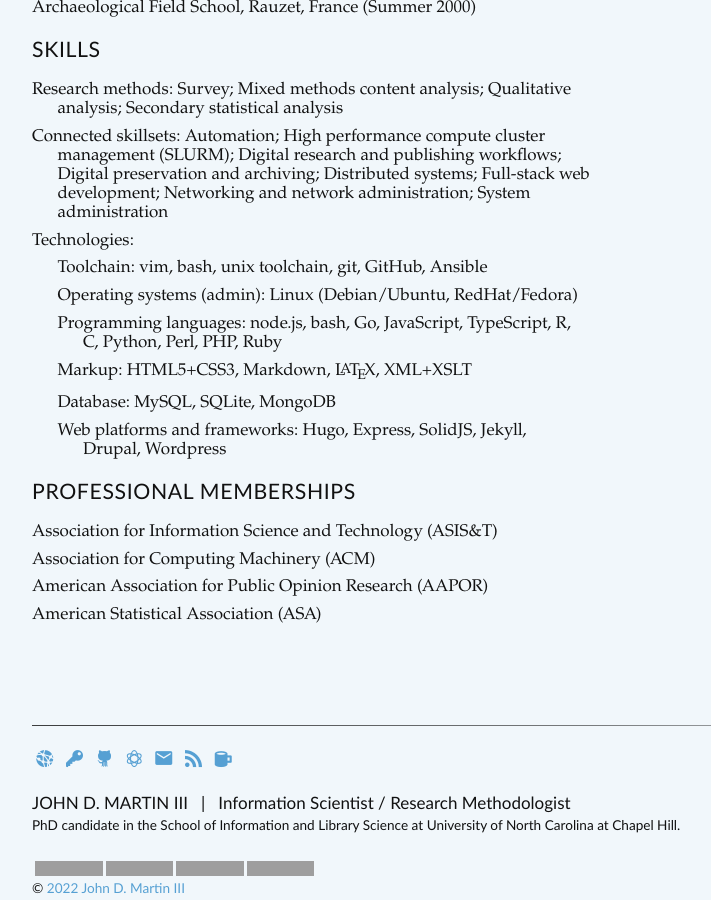
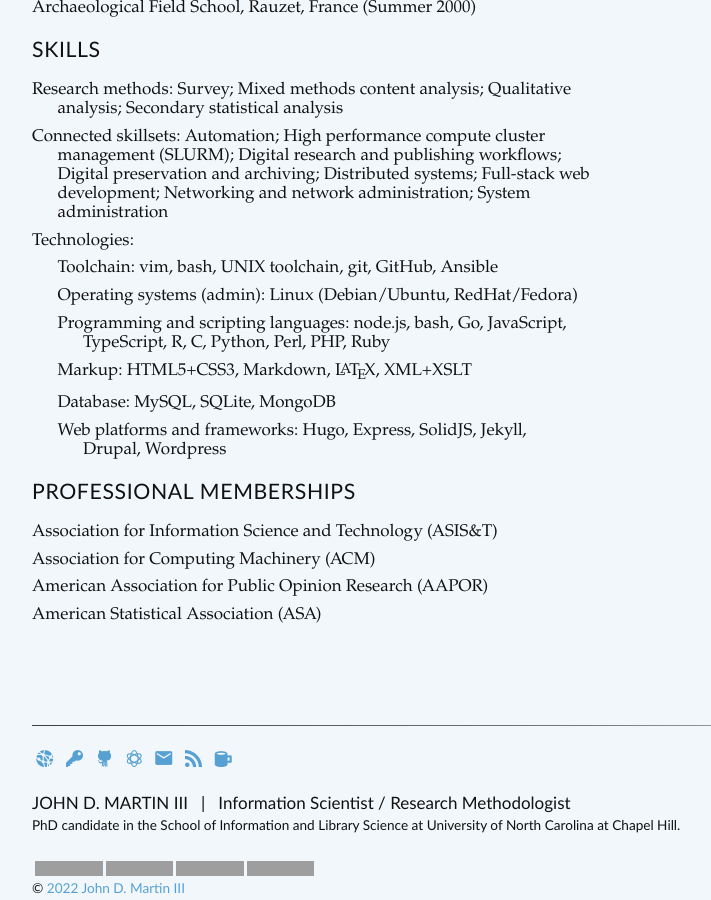
Before and after one commit to jdmar3/jdmar3.github.io, a Jekyll site: the page built from cv/index.md, in a window 1280 px wide and 900 px high, scrolled down 8041 px, cut to the strip 0-900 px from the top of the window. Shown: the whole strip, without its empty margins (48-759 px from the left). Built offline with Jekyll 4.4.1, drawn with Linux system fonts in a browser that asks for light colours; Markdown is read by kramdown in place of the engine named in the settings; grey boxes are pictures that could not be loaded.

Commit message:
update tech CV

```diff
--- a/cv/index.md
+++ b/cv/index.md
@@ -241,9 +241,9 @@
 - Research methods: Survey; Mixed methods content analysis; Qualitative analysis; Secondary statistical analysis
 - Connected skillsets: Automation; High performance compute cluster management (SLURM); Digital research and publishing workflows; Digital preservation and archiving; Distributed systems; Full-stack web development; Networking and network administration; System administration
 - Technologies:
-	- Toolchain: vim, bash, unix toolchain, git, GitHub, Ansible
+	- Toolchain: vim, bash, UNIX toolchain, git, GitHub, Ansible
 	- Operating systems (admin): Linux (Debian/Ubuntu, RedHat/Fedora)
-	- Programming languages: node.js, bash, Go, JavaScript, TypeScript, R, C, Python, Perl, PHP, Ruby
+	- Programming and scripting languages: node.js, bash, Go, JavaScript, TypeScript, R, C, Python, Perl, PHP, Ruby
 	- Markup: HTML5+CSS3, Markdown, L<sup style="font-size: 0.85em; vertical-align: 0.15em; margin-left: -0.36em; margin-right: -0.15em;">A</sup>T<sub style="vertical-align: -0.5ex; margin-left: -0.1667em; margin-right: -0.125em;">E</sub>X, XML+XSLT
 	- Database: MySQL, SQLite, MongoDB
 	- Web platforms and frameworks: Hugo, Express, SolidJS, Jekyll, Drupal, Wordpress
```
